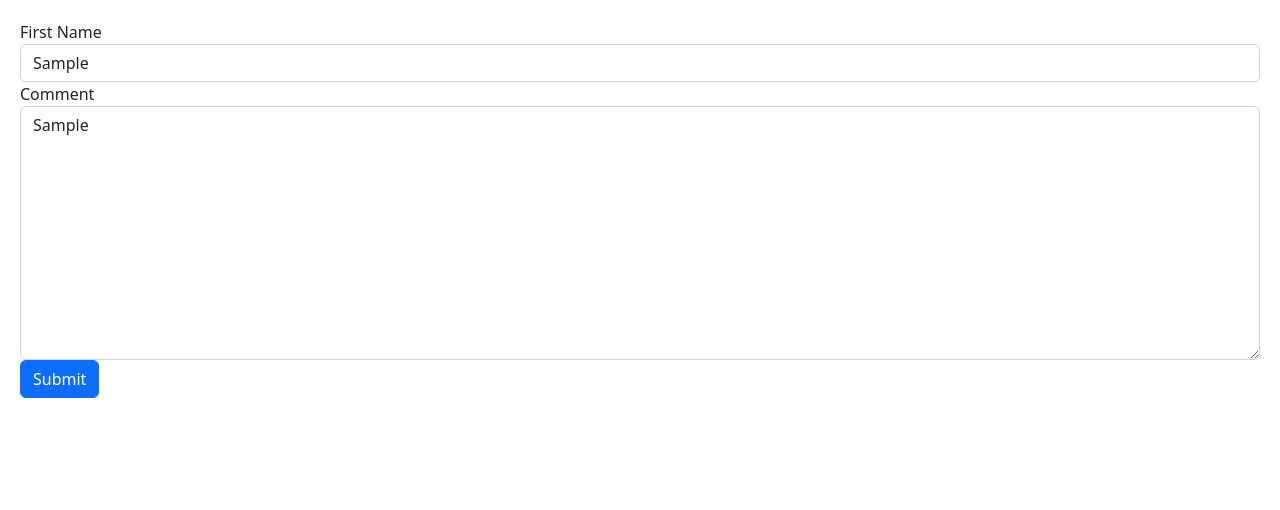
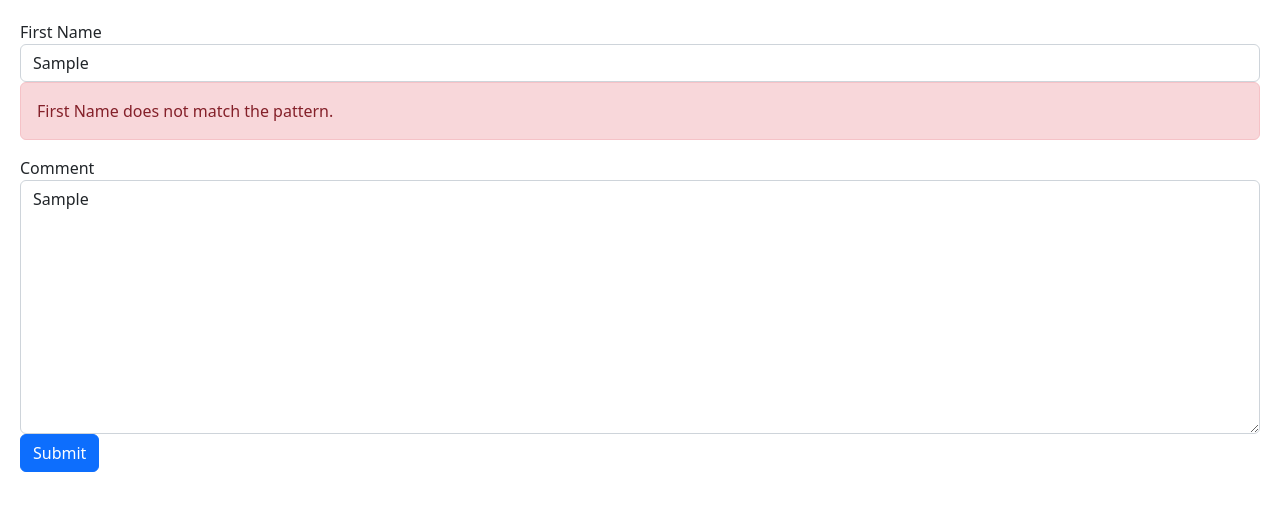
Before and after one commit to Dylane-Agoka/Angluar-4---Beginner-to-Pro, an Angular app: page / in a window 1280 px wide. Both pictures are taken after typing "Sample", "Sample" into the empty fields and a click on the button "Submit". Shown: the top 510 px of the page. Built offline with nearby package versions, Linux system fonts and the light colour scheme.

Commit message:
Specific Validation Errors

```diff
--- a/src/app/contact-form/contact-form.component.html
+++ b/src/app/contact-form/contact-form.component.html
@@ -1,16 +1,25 @@
 <form action="">
   <div class="form-group">
     <label for="firstName">First Name</label>
-    <input required
+    <input
+      required minlength="3" maxlength="10" pattern="banana"
       ngModel name="firstName" #firstName = "ngModel"
       (change)="log(firstName)"
       type="text" id="firstName"
       class="form-control">
     <div
-      class="alert alert-warning"
+      class="alert alert-danger"
       *ngIf="firstName.touched && !firstName.valid"
     >
-      First Name is required.
+      <div *ngIf="firstName.errors?.['required']">
+        First Name is required.
+      </div>
+      <div *ngIf="firstName.errors?.['minlength']">
+        First Name should at least {{ firstName.errors?.['minlength'].requiredLength }}  characters.
+      </div>
+      <div *ngIf="firstName.errors?.['pattern']">
+        First Name does not match the pattern.
+      </div>
     </div>
   </div>
   <div class="form-group">
```
